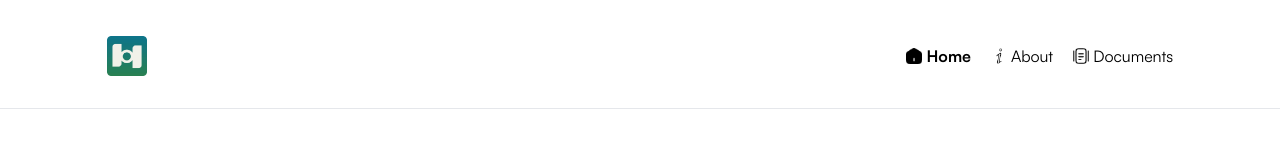
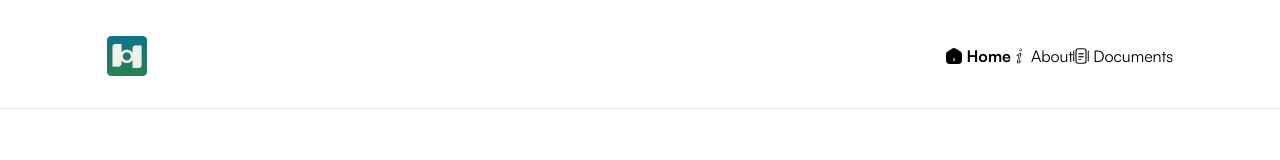
Before and after one commit to omnihale-inc/plato, a Next.js app: page / in a window 1280 px wide. Shown: the top 160 px of the page. Built offline with nearby package versions, Linux system fonts and the light colour scheme.

Commit message:
fix: remove the gap in Navigation.tsx

```diff
--- a/src/components/Navigation.tsx
+++ b/src/components/Navigation.tsx
@@ -38,7 +38,7 @@ const Navigation: React.FC = () => {
     link === "Home" ? "/" : `/${link.toLowerCase()}`;
 
   return (
-    <nav className="flex justify-evenly lg:justify-between mt-4 lg:mt-3 gap-5 z-50">
+    <nav className="flex justify-evenly lg:justify-between mt-4 lg:mt-3 z-50">
       {NAVIGATION_LINKS.map((link, index) => (
         <Link
           href={setHref(link)}
```
